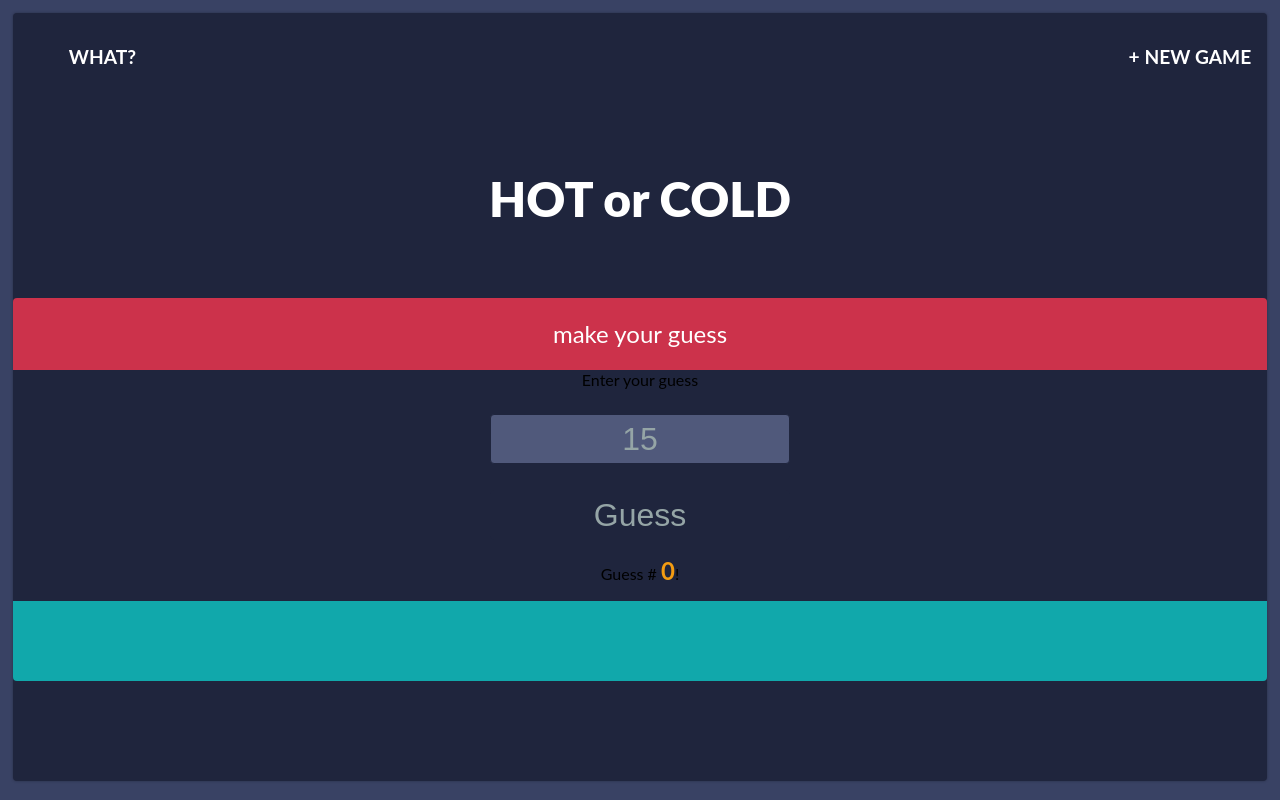
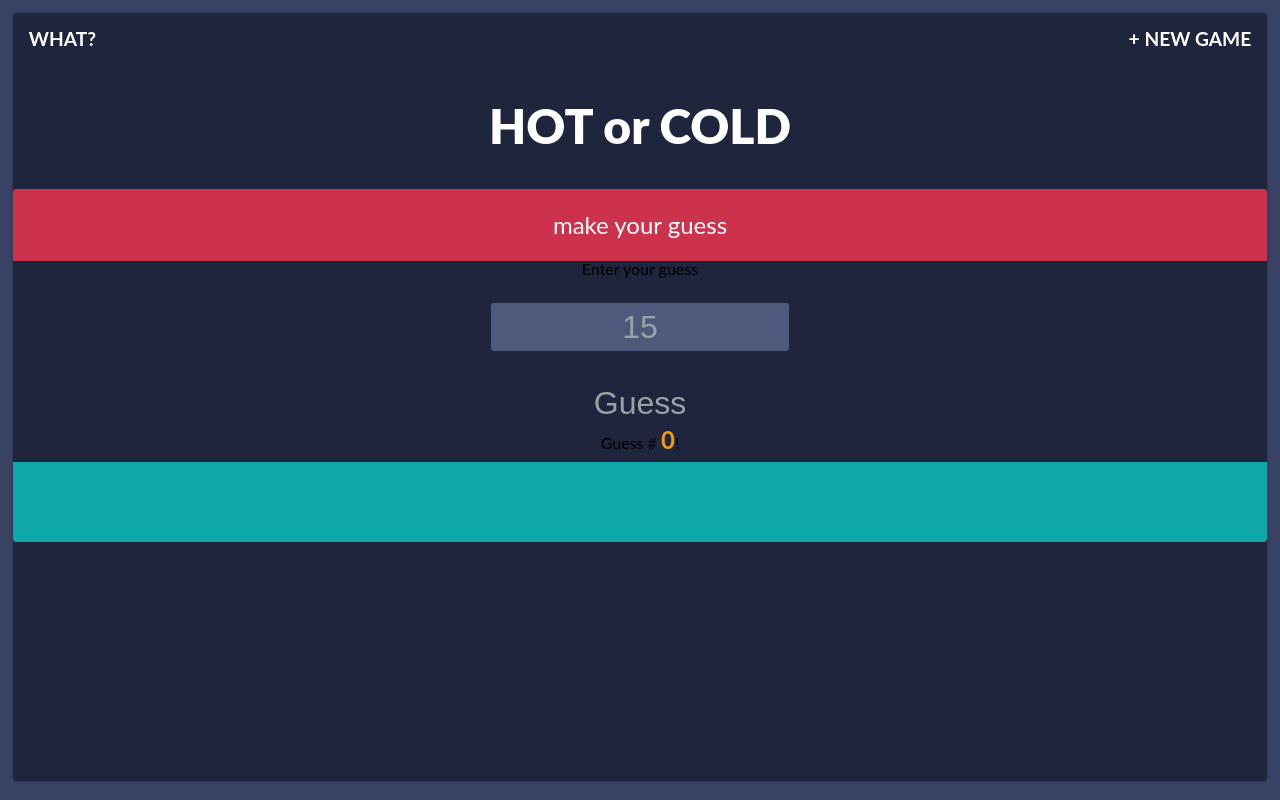
Before and after one commit to steffencrespo/hot-n-cold, a React (Create React App) app: page / in a window 1280 px wide. Built offline with nearby package versions, Linux system fonts and the light colour scheme.

Commit message:
changes style to try to adjust the view

```diff
--- a/src/App.css
+++ /dev/null
@@ -1,28 +0,0 @@
-.App {
-  text-align: center;
-}
-
-.App-logo {
-  animation: App-logo-spin infinite 20s linear;
-  height: 80px;
-}
-
-.App-header {
-  background-color: #222;
-  height: 150px;
-  padding: 20px;
-  color: white;
-}
-
-.App-title {
-  font-size: 1.5em;
-}
-
-.App-intro {
-  font-size: large;
-}
-
-@keyframes App-logo-spin {
-  from { transform: rotate(0deg); }
-  to { transform: rotate(360deg); }
-}
--- a/src/App.js
+++ b/src/App.js
@@ -1,5 +1,4 @@
 import React, { Component } from 'react';
-import './App.css';
 
 import Header from './header';
 import GuessSection from './guess-section';
--- a/src/index.js
+++ b/src/index.js
@@ -1,8 +1,11 @@
+import './reset.css';
+
 import React from 'react';
 import ReactDOM from 'react-dom';
+
+import './reset.css';
 import './index.css';
+
 import App from './App';
-import registerServiceWorker from './registerServiceWorker';
 
 ReactDOM.render(<App />, document.getElementById('root'));
-registerServiceWorker();
--- /dev/null
+++ b/src/reset.css
@@ -0,0 +1,48 @@
+/* http://meyerweb.com/eric/tools/css/reset/
+   v2.0 | 20110126
+   License: none (public domain)
+*/
+
+html, body, div, span, applet, object, iframe,
+h1, h2, h3, h4, h5, h6, p, blockquote, pre,
+a, abbr, acronym, address, big, cite, code,
+del, dfn, em, img, ins, kbd, q, s, samp,
+small, strike, strong, sub, sup, tt, var,
+b, u, i, center,
+dl, dt, dd, ol, ul, li,
+fieldset, form, label, legend,
+table, caption, tbody, tfoot, thead, tr, th, td,
+article, aside, canvas, details, embed,
+figure, figcaption, footer, header, hgroup,
+menu, nav, output, ruby, section, summary,
+time, mark, audio, video {
+  margin: 0;
+  padding: 0;
+  border: 0;
+  font-size: 100%;
+  font: inherit;
+  vertical-align: baseline;
+}
+/* HTML5 display-role reset for older browsers */
+article, aside, details, figcaption, figure,
+footer, header, hgroup, menu, nav, section {
+  display: block;
+}
+body {
+  line-height: 1;
+}
+ol, ul {
+  list-style: none;
+}
+blockquote, q {
+  quotes: none;
+}
+blockquote:before, blockquote:after,
+q:before, q:after {
+  content: '';
+  content: none;
+}
+table {
+  border-collapse: collapse;
+  border-spacing: 0;
+}
```
